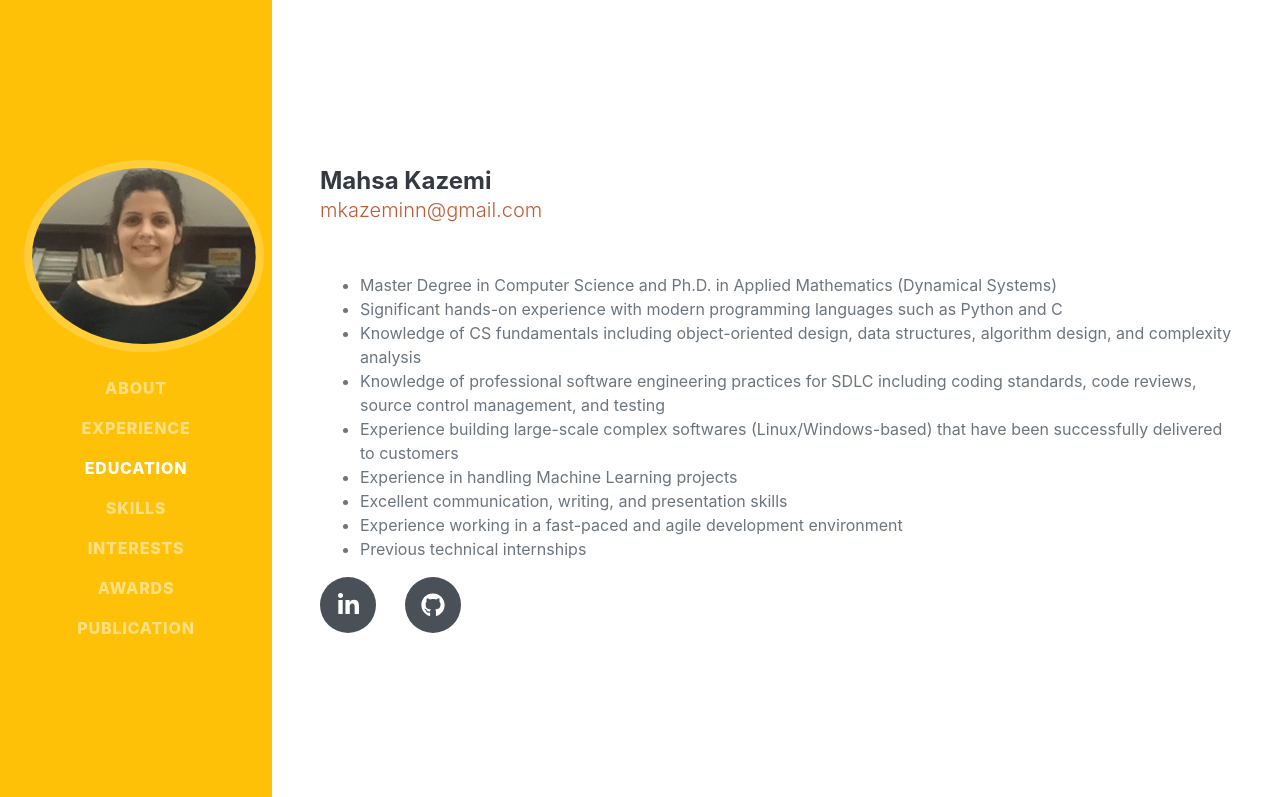
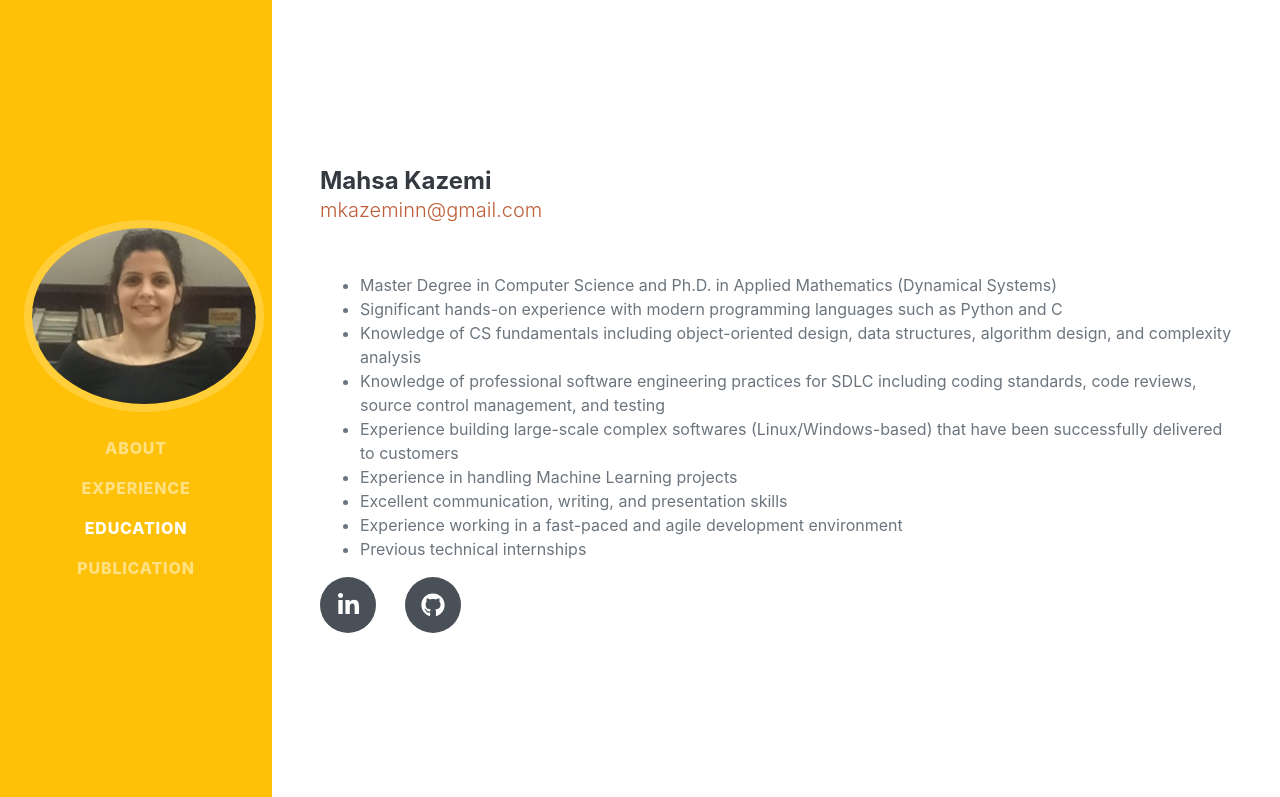
Before and after one commit to mahsa-kazemi/MahsaKazemi, a plain HTML site: page index.html in a window 1280 px wide. Shown: the top 797 px of the page. Drawn offline with nearby package versions, Linux system fonts and the light colour scheme; a web font is replaced by a local one.

Commit message:
Update index.html

```diff
--- a/index.html
+++ b/index.html
@@ -27,9 +27,9 @@
                     <li class="nav-item"><a class="nav-link js-scroll-trigger" href="#about">About</a></li>
                     <li class="nav-item"><a class="nav-link js-scroll-trigger" href="#experience">Experience</a></li>
                     <li class="nav-item"><a class="nav-link js-scroll-trigger" href="#education">Education</a></li>
-                    <li class="nav-item"><a class="nav-link js-scroll-trigger" href="#skills">Skills</a></li>
+                 <!--   <li class="nav-item"><a class="nav-link js-scroll-trigger" href="#skills">Skills</a></li>
                     <li class="nav-item"><a class="nav-link js-scroll-trigger" href="#interests">Interests</a></li>
-                    <li class="nav-item"><a class="nav-link js-scroll-trigger" href="#awards">Awards</a></li>
+                    <li class="nav-item"><a class="nav-link js-scroll-trigger" href="#awards">Awards</a></li> -->
                     <li class="nav-item"><a class="nav-link js-scroll-trigger" href="#publication">Publication</a></li>
                 </ul>
             </div>
```
